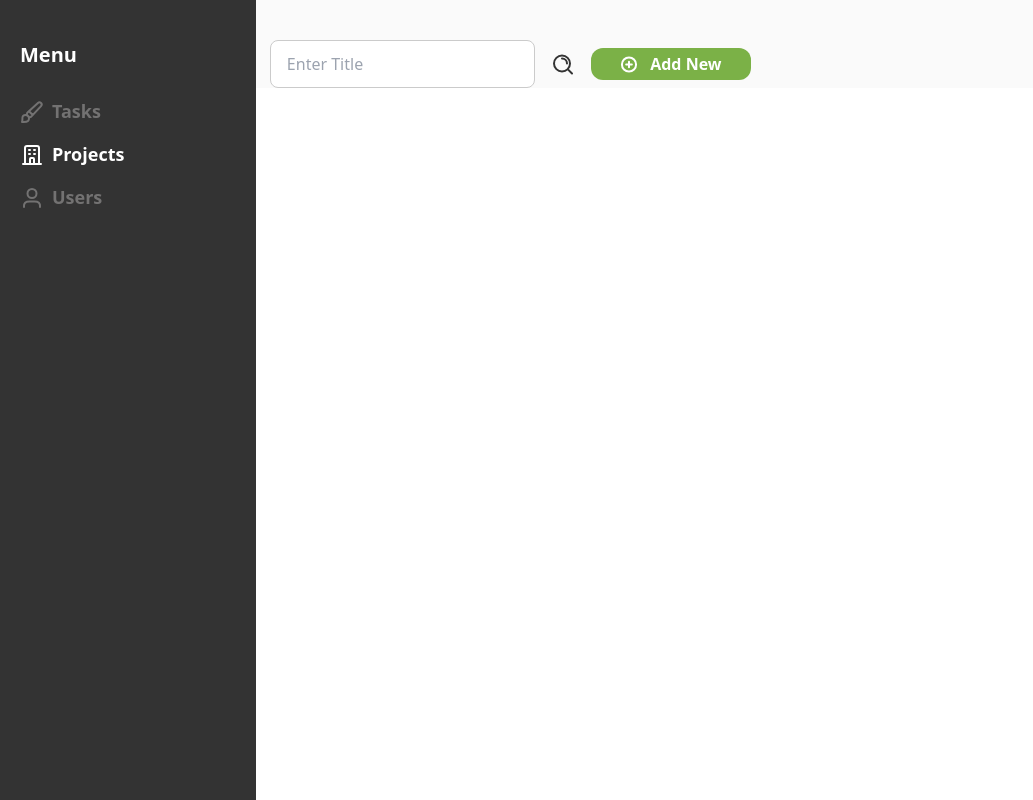
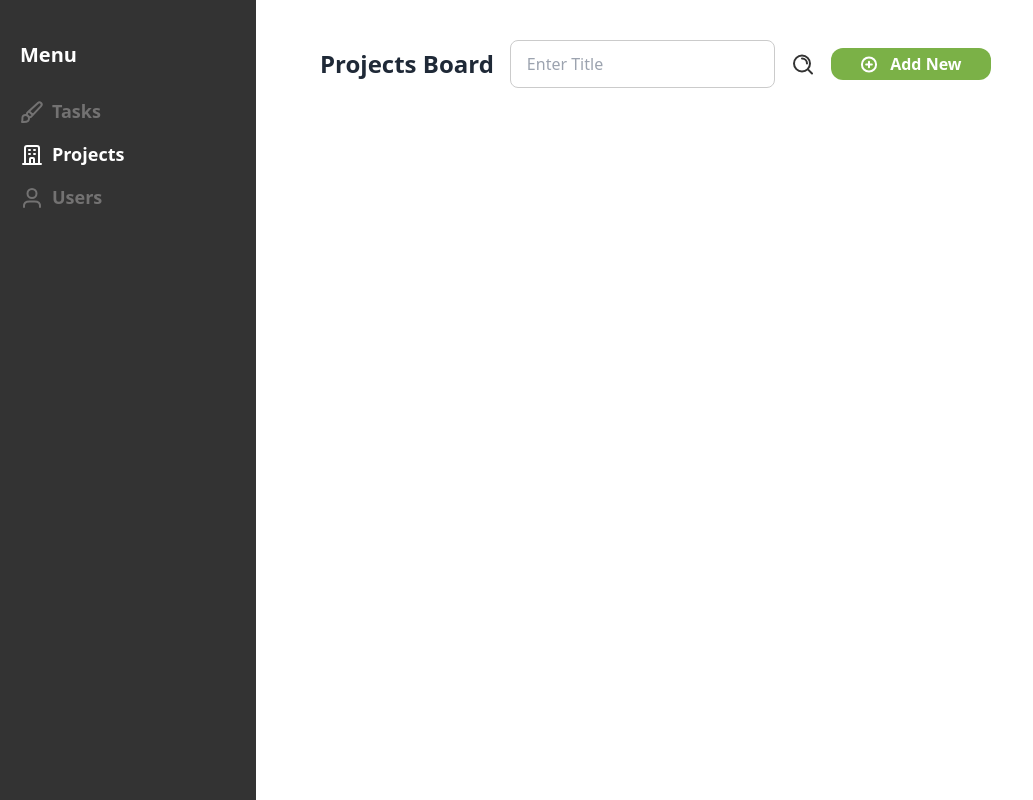
Before and after one commit to yutounun/TaskManagementFrontEnd, a Next.js app: page /projects/list in a window 1280 px wide. Shown: the whole page, without its empty margins (0-1033 px from the left). Built offline with nearby package versions, Linux system fonts and the light colour scheme; no server answers.

Commit message:
fix fundamental part of projects and users pages

```diff
--- a/src/app/_common/Title.tsx
+++ b/src/app/_common/Title.tsx
@@ -11,7 +11,7 @@ interface propTypes {
   page?: string;
   handleSearch?: () => void;
   setSearchKeyword?: (value: string) => void;
-  updateManHourMin: () => void;
+  updateManHourMin?: () => void;
 }
 const Title = ({ ...props }: propTypes) => {
   /**
--- /dev/null
+++ b/src/app/_types/projectList.ts
@@ -0,0 +1,3 @@
+export interface getProjectParams {
+  title: string;
+}
--- a/src/app/projects/layout.tsx
+++ b/src/app/projects/layout.tsx
@@ -1,15 +1,46 @@
+"use client";
+
 import SideBar from "@/_common/SideBar";
+import { ThemeContext } from "@/_context/theme";
+import { useSearchParams } from "next/navigation";
+import { useContext, useEffect } from "react";
 
-export default function TasksLayout({
+export default function ProjectsLayout({
   children,
 }: {
   children: React.ReactNode;
 }) {
+  const { errorMsg, setErrorMsg } = useContext(ThemeContext);
+  const searchPathParams = useSearchParams();
+  useEffect(() => {
+    setErrorMsg("");
+  }, [searchPathParams, setErrorMsg]);
+
   return (
     <>
-      <div className="flex bg-all-bg h-full">
+      <div className="flex  h-full">
         <SideBar active="projects" />
-        <div className="w-full mx-20">{children}</div>
+        <div className="mx-20 w-full flex flex-col gap-5 ml-80">
+          {errorMsg && (
+            <div className="alert">
+              <svg
+                xmlns="http://www.w3.org/2000/svg"
+                fill="none"
+                viewBox="0 0 24 24"
+                className="stroke-info shrink-0 w-6 h-6"
+              >
+                <path
+                  stroke-linecap="round"
+                  stroke-linejoin="round"
+                  stroke-width="2"
+                  d="M13 16h-1v-4h-1m1-4h.01M21 12a9 9 0 11-18 0 9 9 0 0118 0z"
+                ></path>
+              </svg>
+              <span>{errorMsg}</span>
+            </div>
+          )}
+          {children}
+        </div>
       </div>
     </>
   );
--- a/src/app/projects/list/page.tsx
+++ b/src/app/projects/list/page.tsx
@@ -1,9 +1,39 @@
+"use client";
+
 import Title from "@/_common/Title";
+import { getProjectParams } from "@/_types/projectList";
+import { GetProjectResponse } from "@/_types/taskList";
+import { getApi } from "@/_utils/api";
+import { useState } from "react";
 
-export default function Tasks() {
+export default function Projects() {
+  const [projects, setProjects] = useState([]);
+  const [isLoading, setIsLoading] = useState(true);
+  const [searchKeyword, setSearchKeyword] = useState("");
+
+  function handleSearch() {
+    const params = {
+      title: searchKeyword,
+    };
+    getProjects(params);
+  }
+
+  async function getProjects(params?: getProjectParams) {
+    setIsLoading(true);
+    const res: GetProjectResponse[] = await getApi("projects", params);
+    setProjects(res);
+    setIsLoading(false);
+  }
+
   return (
     <>
-      <Title title="Projects" newBtn />
+      <Title
+        handleSearch={handleSearch}
+        title="Projects"
+        newBtn
+        page="projects"
+        setSearchKeyword={setSearchKeyword}
+      />
     </>
   );
 }
--- a/src/app/tasks/list/page.tsx
+++ b/src/app/tasks/list/page.tsx
@@ -8,6 +8,7 @@ import { useEffect, useState } from "react";
 import { GetProjectResponse } from "@/_types/taskList";
 import { useSearchParams } from "next/navigation";
 import TaskEditModal from "./TaskEditModal";
+import { getProjectParams } from "@/_types/projectList";
 
 type propTypes = {
   searchParams?: Record<string, string> | null | undefined;
@@ -25,7 +26,7 @@ export default function Tasks({ searchParams }: propTypes) {
   /**
    * Get all projects when the page loads
    */
-  async function getProjects(params?: Object) {
+  async function getProjects(params?: getProjectParams) {
     setIsLoading(true);
     const res: GetProjectResponse[] = await getApi("projects", params);
     setProjects(res);
@@ -81,7 +82,6 @@ export default function Tasks({ searchParams }: propTypes) {
    * @param updatedRow
    */
   function updateRow(updatedRow) {
-    console.log("updatedRow", updatedRow);
     const updatedProjects = projects.map((project) => {
       return {
         ...project,
--- a/src/app/users/layout.tsx
+++ b/src/app/users/layout.tsx
@@ -1,15 +1,46 @@
+"use client";
+
 import SideBar from "@/_common/SideBar";
+import { ThemeContext } from "@/_context/theme";
+import { useSearchParams } from "next/navigation";
+import { useContext, useEffect } from "react";
 
-export default function TasksLayout({
+export default function UsersLayout({
   children,
 }: {
   children: React.ReactNode;
 }) {
+  const { errorMsg, setErrorMsg } = useContext(ThemeContext);
+  const searchPathParams = useSearchParams();
+  useEffect(() => {
+    setErrorMsg("");
+  }, [searchPathParams, setErrorMsg]);
+
   return (
     <>
-      <div className="flex bg-all-bg h-full">
+      <div className="flex  h-full">
         <SideBar active="users" />
-        <div className="w-full mx-20">{children}</div>
+        <div className="mx-20 w-full flex flex-col gap-5 ml-80">
+          {errorMsg && (
+            <div className="alert">
+              <svg
+                xmlns="http://www.w3.org/2000/svg"
+                fill="none"
+                viewBox="0 0 24 24"
+                className="stroke-info shrink-0 w-6 h-6"
+              >
+                <path
+                  stroke-linecap="round"
+                  stroke-linejoin="round"
+                  stroke-width="2"
+                  d="M13 16h-1v-4h-1m1-4h.01M21 12a9 9 0 11-18 0 9 9 0 0118 0z"
+                ></path>
+              </svg>
+              <span>{errorMsg}</span>
+            </div>
+          )}
+          {children}
+        </div>
       </div>
     </>
   );
--- a/src/app/users/list/page.tsx
+++ b/src/app/users/list/page.tsx
@@ -1,9 +1,31 @@
+"use client";
+
 import Title from "@/_common/Title";
+import { getProjectParams } from "@/_types/projectList";
+import { GetProjectResponse } from "@/_types/taskList";
+import { getApi } from "@/_utils/api";
+import { useState } from "react";
 
-export default function Tasks() {
+export default function Projects() {
+  const [projects, setProjects] = useState([]);
+  const [isLoading, setIsLoading] = useState(true);
+  const [searchKeyword, setSearchKeyword] = useState("");
+
+  function handleSearch() {
+    const params = {
+      title: searchKeyword,
+    };
+  }
+
   return (
     <>
-      <Title title="Users" />
+      <Title
+        handleSearch={handleSearch}
+        title="Projects"
+        newBtn
+        page="projects"
+        setSearchKeyword={setSearchKeyword}
+      />
     </>
   );
 }
```
